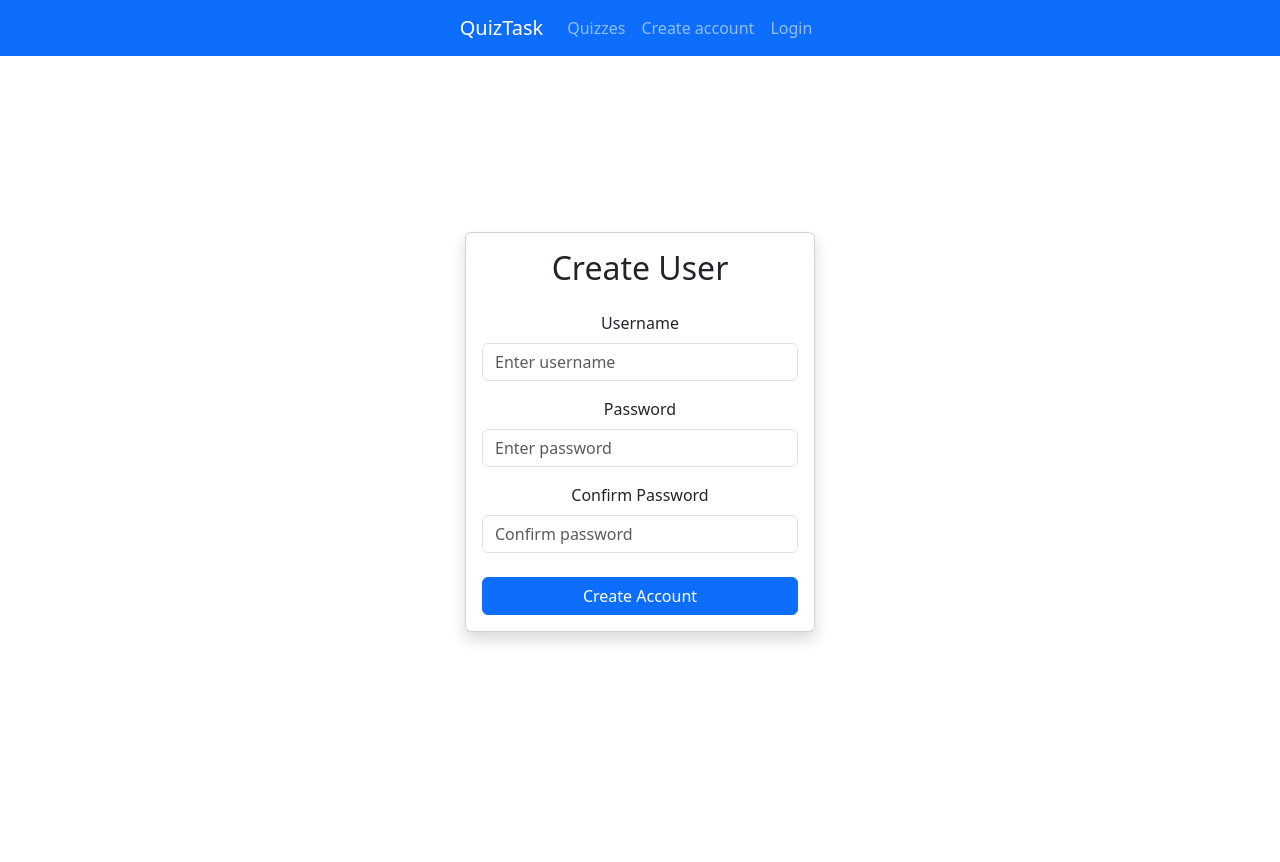
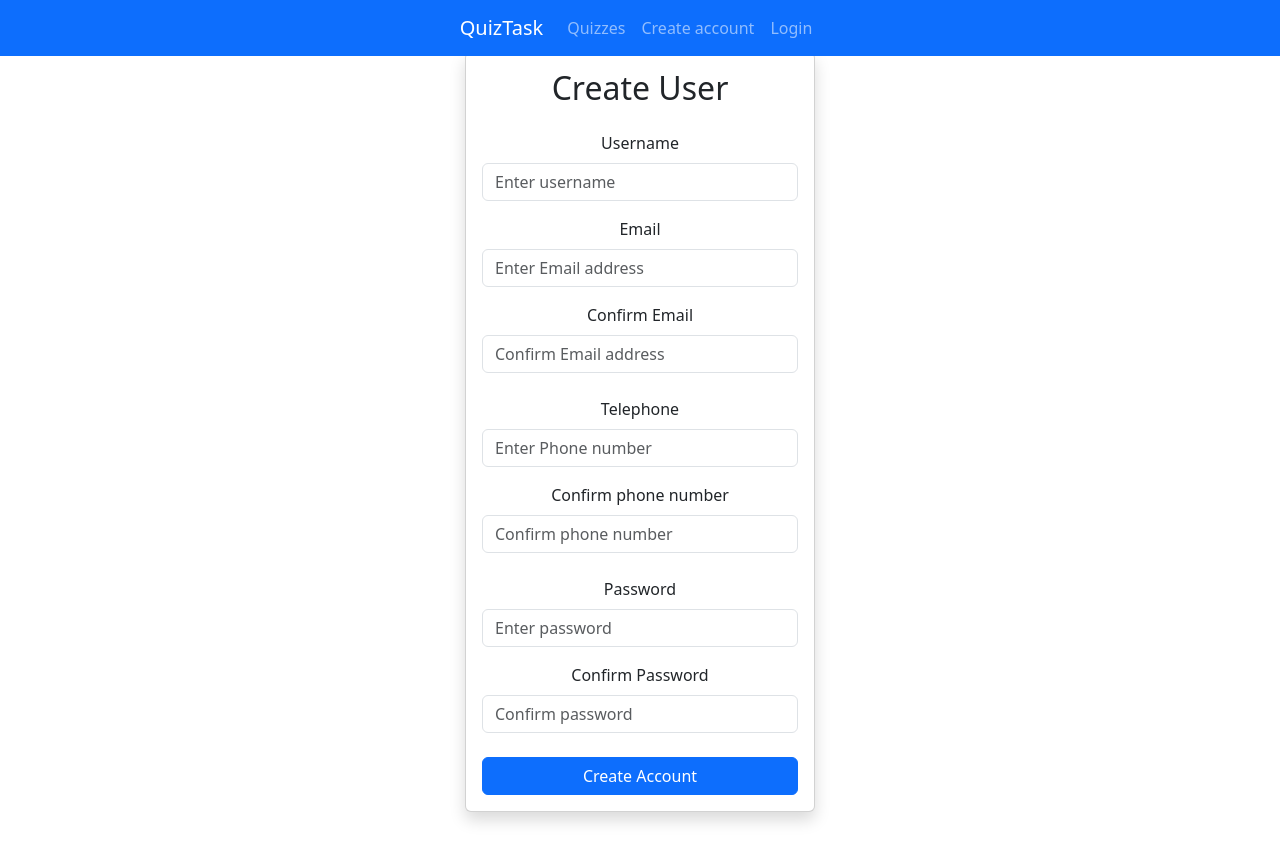
Before and after one commit to cobra4001/Quiz-nettside, a React (Vite) app in the folder QuizApp/: page /CreateUser in a window 1280 px wide. Built offline with nearby package versions, Linux system fonts and the light colour scheme.

Commit message:
La til email og telefonummer
La til email og telefonummer

```diff
--- a/QuizApp/src/pages/user/UserCreationPage.tsx
+++ b/QuizApp/src/pages/user/UserCreationPage.tsx
@@ -2,10 +2,15 @@ import React, { useState } from "react";
 import { Form, Button, Card, Alert, Container } from "react-bootstrap";
 import { useAuth } from "../../auth/AuthContext";
 import type { RegisterDto } from "../../types/auth";
+import { isValidEmail, isValidPhone } from "../../shared/Regex";
 
 const UserCreationPage: React.FC = () => {
   const { register } = useAuth();
   const [username, setUsername] = useState("");
+  const [email, setEmail] = useState("");
+  const [confirmEmail, setConfirmEmail] = useState("");
+  const [phonenumber, setPhonenumber] = useState("");
+  const [confirmPhonenumber, setConfirmPhonenumber] = useState("");
   const [password, setPassword] = useState("");
   const [confirmPassword, setConfirmPassword] = useState("");
   const [error, setError] = useState<string | null>(null);
@@ -16,18 +21,37 @@ const UserCreationPage: React.FC = () => {
     setError(null);
     setSuccess(null);
 
-     if (username.length < 3) {
+    if (!username || !email || !phonenumber || !password || !confirmPassword) {
+      setError("Please fill in all fields.");
+      return;
+    }
+
+    if (username.length < 3) {
       setError("Please write a username with at least 3 characters.");
       return;
     }
-     if (username.length > 20) {
+    if (username.length > 20) {
       setError("Please write a username shorter than 20 characters.");
       return;
     }
-    if (!username || !password || !confirmPassword) {
-      setError("Please fill in all fields.");
+    if (!isValidEmail(email)) {
+    setError("Please enter a valid email address.");
+    return;
+    }
+     if (email !== confirmEmail) {
+      setError("Emails do not match.");
       return;
     }
+
+      if (!isValidPhone(phonenumber)) {
+      setError("Please enter a valid phone number.");
+      return;
+      }
+       if (phonenumber !== confirmPhonenumber) {
+      setError("Phone numbers do not match.");
+      return;
+    }
+
     if (password.length < 8) {
       setError("Please create a password with at least 8 characters.");
       return;
@@ -36,17 +60,30 @@ const UserCreationPage: React.FC = () => {
       setError("Passwords do not match.");
       return;
     }
-    // TODO: Implement actual user creation logic here (e.g., API call)
+
     try {
-      await register ({ username, password, confirmPassword } as RegisterDto);
-    }
-    catch (err: any) {
+     await register({
+      username,
+      email,
+      confirmEmail,
+      phonenumber,
+      confirmPhonenumber,
+      password,
+      confirmPassword
+    } as RegisterDto);
+
+
+    } catch (err: any) {
       setError(err.message || "User creation failed.");
       return;
     }
 
     setSuccess("User created successfully!");
     setUsername("");
+    setEmail("");
+    setConfirmEmail("");
+    setPhonenumber("");
+    setConfirmPhonenumber("");
     setPassword("");
     setConfirmPassword("");
   };
@@ -64,21 +101,70 @@ const UserCreationPage: React.FC = () => {
               <Form.Control
                 type="text"
                 placeholder="Enter username"
+                minLength={3}
+                maxLength={20}
                 value={username}
                 onChange={e => setUsername(e.target.value)}
                 autoComplete="username"
               />
             </Form.Group>
+
+            <Form.Group className="mb-3" controlId="formEmail">
+              <Form.Label>Email</Form.Label>
+              <Form.Control
+                type="email"
+                placeholder="Enter Email address"
+                value={email}
+                onChange={e => setEmail(e.target.value)}
+                autoComplete="email"
+              />
+            </Form.Group>
+             <Form.Group className="mb-4" controlId="formConfirmEmail">
+              <Form.Label>Confirm Email</Form.Label>
+              <Form.Control
+                type="email"
+                placeholder="Confirm Email address"
+                value={confirmEmail}
+                onChange={e => setConfirmEmail(e.target.value)}
+                autoComplete="new-Email"
+              />
+            </Form.Group>
+
+            <Form.Group className="mb-3" controlId="formTelephone">
+              <Form.Label>Telephone</Form.Label>
+              <Form.Control
+                type="tel"
+                placeholder="Enter Phone number"
+                maxLength={8}
+                value={phonenumber}
+                onChange={e => setPhonenumber(e.target.value)}
+                autoComplete="tel"
+              />
+            </Form.Group>
+             <Form.Group className="mb-4" controlId="formConfirmTelephone">
+              <Form.Label>Confirm phone number</Form.Label>
+              <Form.Control
+                type="tel"
+                placeholder="Confirm phone number"
+                maxLength={8}
+                value={confirmPhonenumber}
+                onChange={e => setConfirmPhonenumber(e.target.value)}
+                autoComplete="new-Phone"
+              />
+            </Form.Group>
+
             <Form.Group className="mb-3" controlId="formPassword">
               <Form.Label>Password</Form.Label>
               <Form.Control
                 type="password"
                 placeholder="Enter password"
+                minLength={8}
                 value={password}
                 onChange={e => setPassword(e.target.value)}
                 autoComplete="new-password"
               />
             </Form.Group>
+
             <Form.Group className="mb-4" controlId="formConfirmPassword">
               <Form.Label>Confirm Password</Form.Label>
               <Form.Control
@@ -89,6 +175,7 @@ const UserCreationPage: React.FC = () => {
                 autoComplete="new-password"
               />
             </Form.Group>
+
             <Button variant="primary" type="submit" className="w-100">
               Create Account
             </Button>
--- /dev/null
+++ b/QuizApp/src/shared/Regex.tsx
@@ -0,0 +1,15 @@
+// Regex for email validation
+export const emailRegex = /^[^\s@]+@[^\s@]+\.[^\s@]+$/;
+
+// Regex for Norwegian numbers
+export const norwegianPhoneRegex = /^[49]\d{7}$/;
+
+// Function to validate email format
+export function isValidEmail(email: string): boolean {
+  return emailRegex.test(email);
+}
+
+// Function to validate phone number format
+export function isValidPhone(phone: string): boolean {
+  return norwegianPhoneRegex.test(phone);
+}
```
Also changed, not shown: QuizApp/src/types/auth.ts (+7 -3 lines), 2 other files (tests, documents, lock files or other folders).
